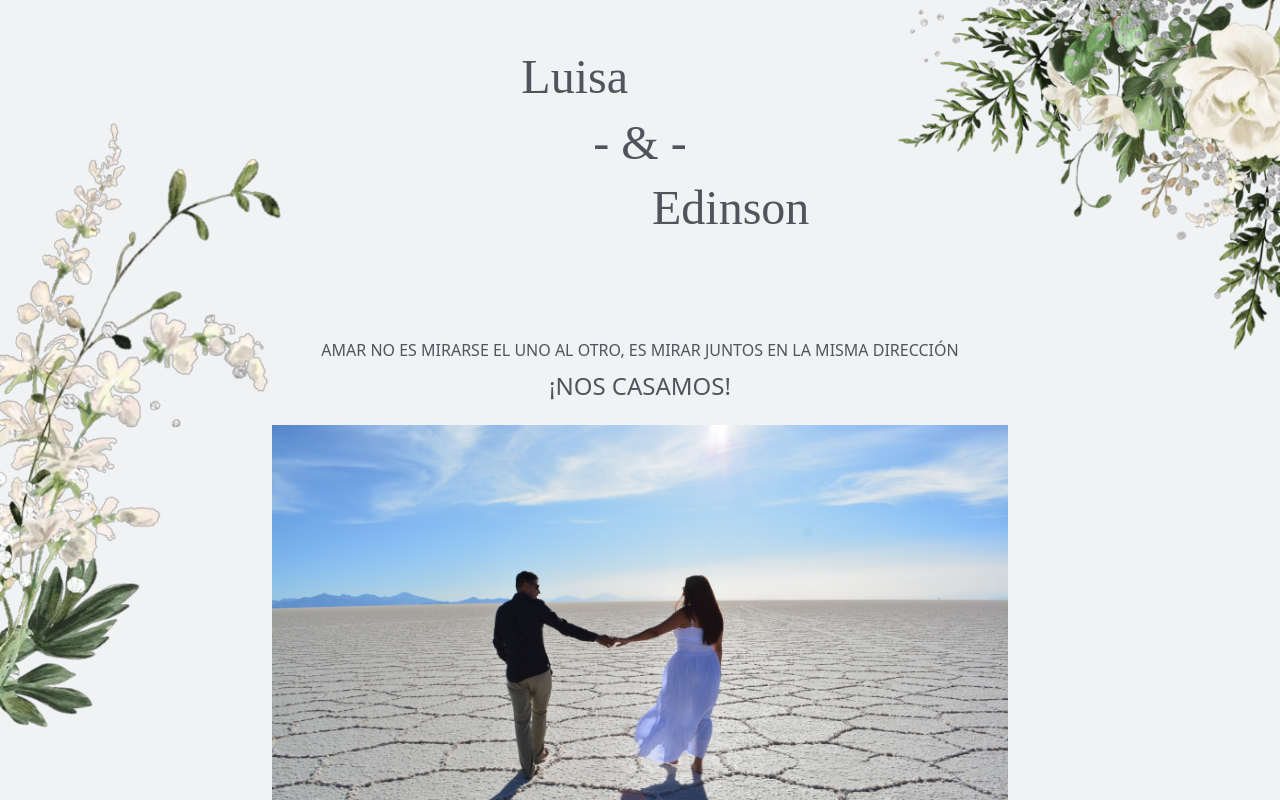
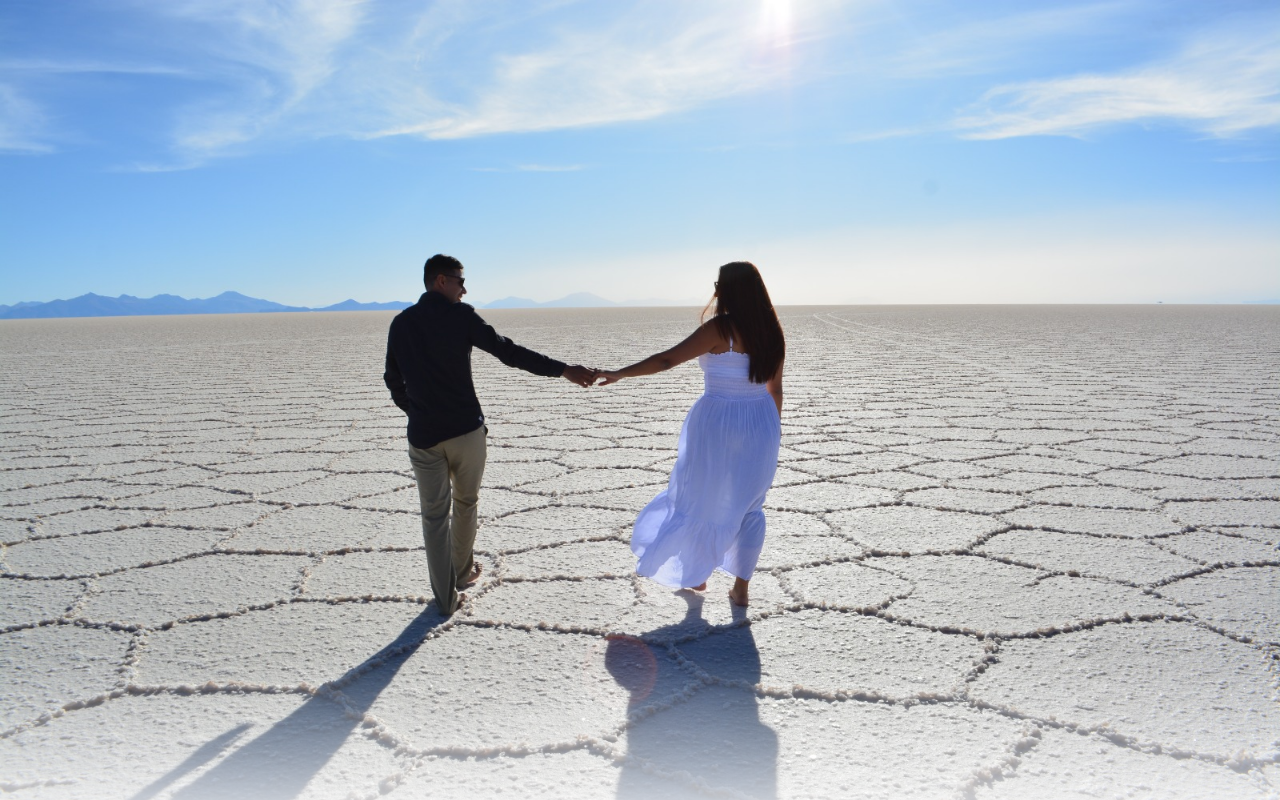
Before and after one commit to edacevedo/invitacion, a React (Create React App) app: page / in a window 1280 px wide. Shown: the top 800 px of the page. Built offline with nearby package versions, Linux system fonts and the light colour scheme; a web font is replaced by a local one.

Commit message:
first commit

```diff
--- a/package.json
+++ b/package.json
@@ -33,5 +33,11 @@
       "last 1 firefox version",
       "last 1 safari version"
     ]
+  },
+  "devDependencies": {
+    "@eslint/js": "^9.19.0",
+    "eslint": "^8.57.1",
+    "eslint-plugin-react": "^7.37.4",
+    "globals": "^15.14.0"
   }
 }
--- a/src/App.css
+++ b/src/App.css
@@ -4,17 +4,38 @@
   background-attachment: fixed;
   min-height: 100vh;
   padding-bottom: 5rem;
-  background-color: #f1f2f4;
+  /* background-color: #f1f2f4; */
+  background-color: #ffffff;
   color: #51545c;
 }
 
 h1 {
-  font-size: 3rem !important;
+  font-size: 3.5rem !important;
 }
 
 h2 {
   font-size: 2.5rem;
 }
+
+.container-image {
+  width: 100%;
+  position: relative;
+}
+
+.container-image img {
+  width: 100%;
+}
+
+.container-image::after {
+  content: "";
+  width: 100%;
+  height: 200px;
+  position: absolute;
+  left: 0;
+  bottom: 0;
+  background-image: linear-gradient(to top, #ffffff, transparent);
+}
+
 .monsieur-regular {
   font-family: "Monsieur La Doulaise", serif;
   font-weight: 400;
--- a/src/App.js
+++ b/src/App.js
@@ -6,19 +6,24 @@ import Button from 'react-bootstrap/Button';
 
 // import logo from './resources/img/logo-boda.png'
 import homeImage from './resources/img/home-image.jpeg'
-import verticalFlowers from './resources/img/vertical-flowers.PNG'
-import cornerFlowers from './resources/img/corner-flowers.PNG'
+// import verticalFlowers from './resources/img/vertical-flowers.PNG'
+// import cornerFlowers from './resources/img/corner-flowers.PNG'
 
 function App() {
   return (
+    <>
+      <div class="container-image">
+        <img src={homeImage} alt="" />
+      </div>
+      {/* <img src={homeImage} alt="logo" className='w-100 home-image' /> */}
       <Container>
 
-      <div className='vertical-flowers'>
+        {/* <div className='vertical-flowers'>
           <img  className src={verticalFlowers} alt="" />
-      </div>
-      <div className='corner-flowers'>
+      </div> */}
+        {/* <div className='corner-flowers'>
         <img  className src={cornerFlowers} alt="" />
-      </div>
+      </div> */}
 
         <Row className="justify-content-start pt-5">
           <Col xs={6}><h1 className='mea-culpa-regular text-end'>Luisa</h1></Col>
@@ -38,11 +43,12 @@ function App() {
           <Col xs="auto"><h4>¡NOS CASAMOS!</h4></Col>
         </Row>
 
-      <Row className="justify-content-center pt-3">
+        {/* <Row className="justify-content-center pt-3">
           <Col xs={12} sm={8} className='justify-content-center'>
             <img src={homeImage} alt="logo" className='w-100' />
           </Col>
-      </Row>
+        </Row> */}
+
 
         <Row className="justify-content-center pt-5">
           <Col  >
@@ -67,7 +73,7 @@ function App() {
         </Row>
         <Row className="justify-content-center pt-1">
           <Col xs="auto" className='justify-content-center'>
-        <Button variant="outline-primary" onClick={()=>{window.open('https://maps.app.goo.gl/2iieVtKoAbpxtpTi9')}}>Ver ubicación</Button>
+            <Button variant="outline-primary" onClick={() => { window.open('https://maps.app.goo.gl/2iieVtKoAbpxtpTi9') }}>Ver ubicación</Button>
           </Col>
         </Row>
 
@@ -86,7 +92,7 @@ function App() {
         </Row>
         <Row className="justify-content-center pt-1">
           <Col xs="auto" className='justify-content-center'>
-          <Button variant="outline-primary" onClick={()=>{window.open('https://maps.app.goo.gl/2iieVtKoAbpxtpTi9')}}>
+            <Button variant="outline-primary" onClick={() => { window.open('https://maps.app.goo.gl/2iieVtKoAbpxtpTi9') }}>
               Confirmar asistencia
             </Button>
           </Col>
@@ -115,10 +121,9 @@ function App() {
           <Col xs="auto" className='justify-content-center'><h2 className='mea-culpa-regular'>¡Muchas gracias!</h2></Col>
         </Row>
 
-
-
-
-    </Container>);
+      </Container>
+    </>
+  );
 
 }
 
```
Also changed, not shown: eslint.config.mjs (added, +12 -0 lines), 1 other file (tests, documents, lock files or other folders). Lines whose indentation alone changed are shown as unchanged.
